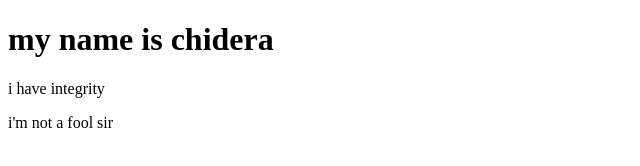
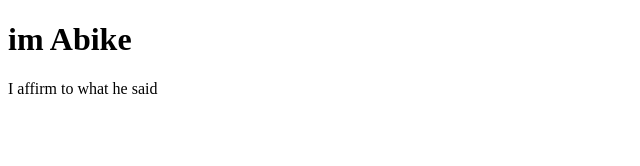
Before and after one commit to EMMANDIOMA/trying, a plain HTML site: page index.html in a window 1280 px wide. Shown: the whole page, without its empty margins (0-640 px from the left). Drawn offline with Linux system fonts and the light colour scheme.

Commit message:
Abike's own

```diff
--- a/index.html
+++ b/index.html
@@ -6,8 +6,7 @@
     <title>Document</title>
   </head>
   <body>
-    <h1>my name is chidera</h1>
-    <p>i have integrity</p>
-    <p>i'm not a fool sir</p>
+    <h1>im Abike</h1>
+    <p>I affirm to what he said</p>
   </body>
 </html>
```
